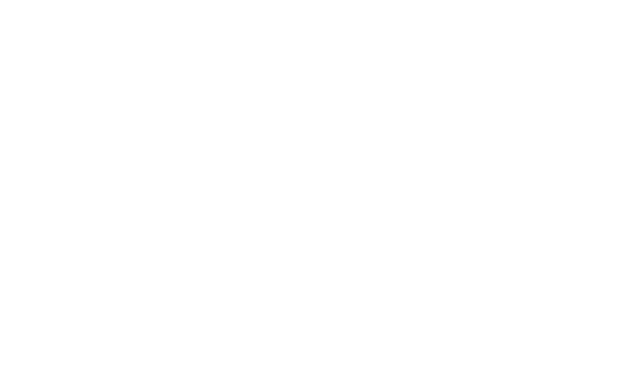
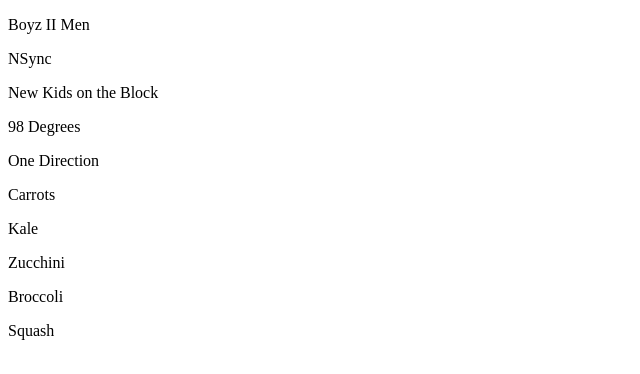
Before and after one commit to julessep/boy-bands, a plain HTML site: page index.html in a window 1280 px wide. Shown: the whole page, without its empty margins (0-640 px from the left). Drawn offline with Linux system fonts and the light colour scheme.

Commit message:
finished exercise

```diff
--- a/boybands.js
+++ b/boybands.js
@@ -11,19 +11,35 @@ var currentBand = "";
 var currentVeggie = "";
 
 // Get a reference to the appropriate DOM element for bands
-var bandElement = document.getElementById(???);
+var bandElement = document.getElementById("boy-bands");
+
+
 
 // Get a reference to the appropriate DOM element for vegetables
-var veggieElement = ???;
+var veggieElement = document.getElementById("vegetables");
 
 // Start looping
 for (var loopTracker = 0; loopTracker < loopCount; loopTracker += 1) {
 
   // Add the band names into the correct <div>
-  currentBand = ???;
+  currentBand = bands[loopTracker];
+  // Add the veggie names into the correct <div>
+  currentVeggie = vegetables[loopTracker];
+
+  // Create a <p> element
+  var para = document.createElement("P");
+  // Create a text node and enter what variable in loop you want printed to div
+  var t = document.createTextNode(currentBand);
+  // Append text (variable) to <p>
+  para.appendChild(t);
+  // Append para variable to bandElement because it will print it to the document by document.getElementBy Id??
+  bandElement.appendChild(para);
+
+// Repeat for second div
+  var para2 = document.createElement("P");
+  var t2 = document.createTextNode(currentVeggie);
+  para2.appendChild(t2);
+  veggieElement.appendChild(para2);
 
 
-  // Add the veggie names into the correct <div>
-  currentVeggie = ???;
-
 }
--- a/index.html
+++ b/index.html
@@ -6,10 +6,12 @@
 <body>
 
 	<div id="boy-bands">
+
 	</div>
 
 	<div id="vegetables">
 	</div>
 
+<script src="boybands.js"></script>
 </body>
 </html>
```
